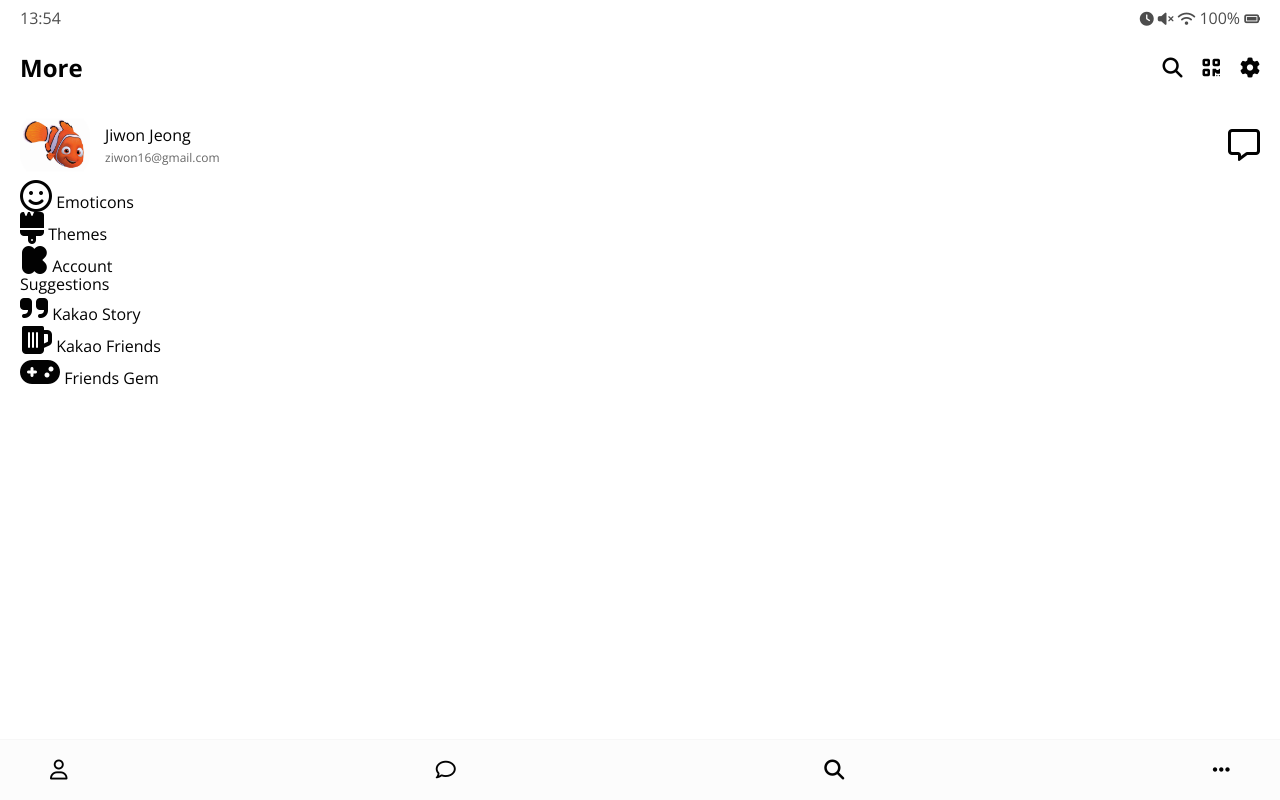
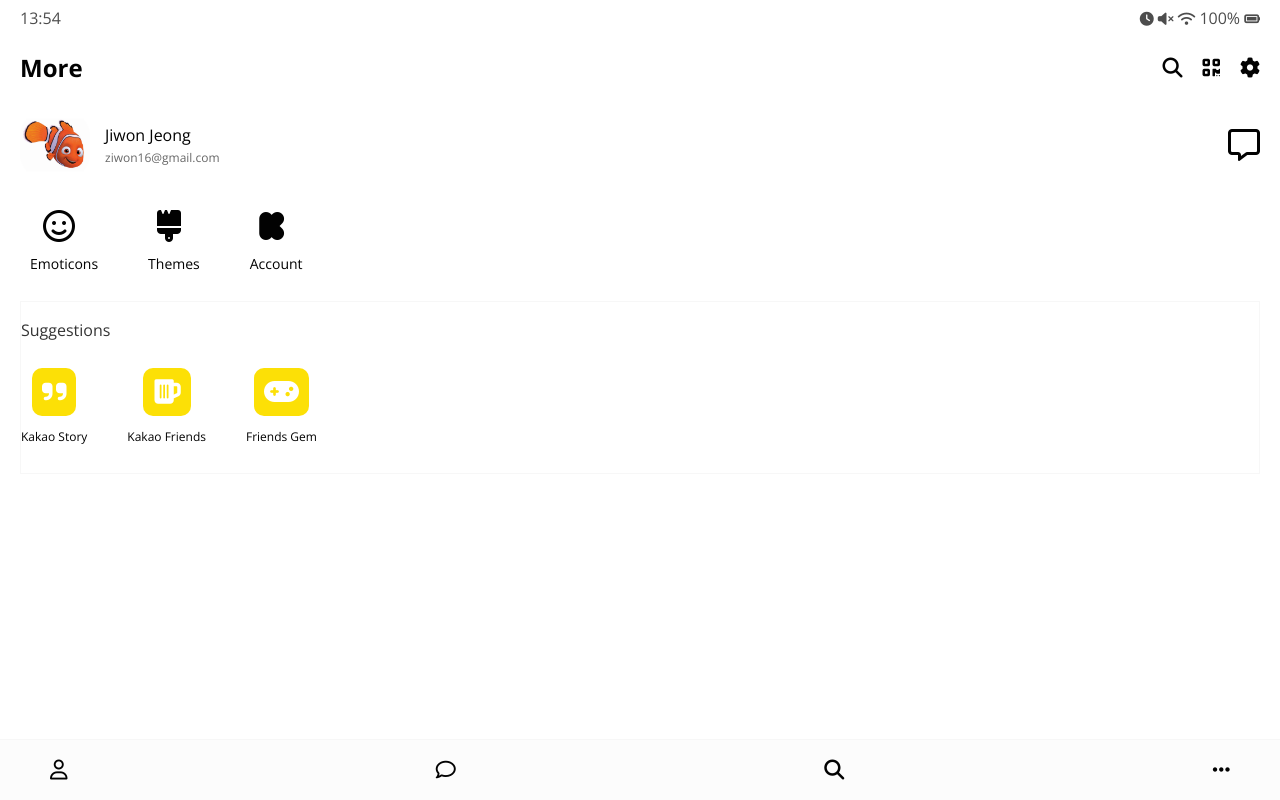
Before and after one commit to Jiwon-Jeong/kakao-clone, a plain HTML site: page more.html in a window 1280 px wide. Drawn offline with nearby package versions, Linux system fonts and the light colour scheme.

Commit message:
#2.10 More Screen

```diff
--- a/css/more.css
+++ b/css/more.css
@@ -0,0 +1,50 @@
+.more .more__btn-list,
+.more .more__suggestions-list {
+  margin: 30px 0px;
+  display: flex;
+  align-items: center;
+}
+
+.more__btn-list .more__btn,
+.more .suggestion {
+  margin-right: 40px;
+  display: flex;
+  flex-direction: column;
+  align-items: center;
+  cursor: pointer;
+}
+
+.more__btn .more__btn-title {
+  font-size: 14px;
+  margin-left: 10px;
+  margin-top: 15px;
+}
+
+.more .more__suggestions {
+  border: 1px solid #f7f7f7;
+  padding-top: 20px;
+}
+
+.more .more__title {
+  opacity: 0.8;
+  margin-bottom: 20px;
+}
+
+.suggestion .suggestion__title {
+  font-size: 12px;
+  margin-top: 15px;
+}
+
+.suggestion .suggestion__icon {
+  background-color: #fce006;
+  padding: 10px;
+  display: flex;
+  justify-content: center;
+  align-items: center;
+  border-radius: 10px;
+}
+
+.suggestion__icon i {
+  font-size: 28px;
+  color: white;
+}
--- a/more.html
+++ b/more.html
@@ -94,7 +94,7 @@
             <span class="suggestion__icon">
               <i class="fas fa-quote-right fa-2x"></i>
             </span>
-            <span class="suggestion_title">
+            <span class="suggestion__title">
               Kakao Story
             </span>
           </li>
@@ -102,7 +102,7 @@
             <span class="suggestion__icon">
               <i class="fas fa-beer fa-2x"></i>
             </span>
-            <span class="suggestion_title">
+            <span class="suggestion__title">
               Kakao Friends
             </span>
           </li>
@@ -110,7 +110,7 @@
             <span class="suggestion__icon">
               <i class="fas fa-gamepad fa-2x"></i>
             </span>
-            <span class="suggestion_title">
+            <span class="suggestion__title">
               Friends Gem
             </span>
           </li>
```
